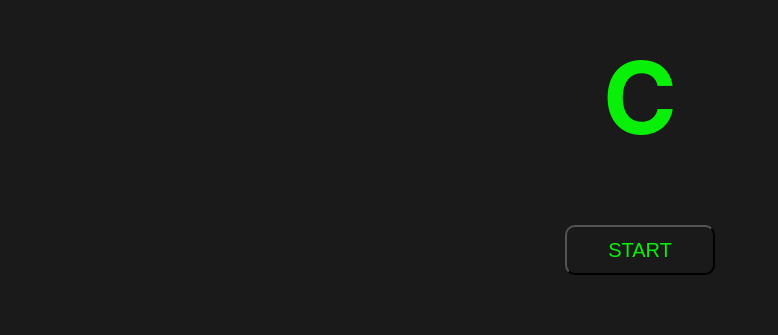
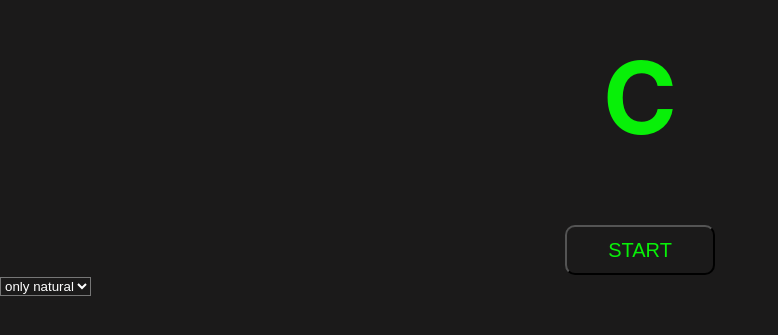
Before and after one commit to brunokian/chords-generator, a React (Create React App) app: page / in a window 1280 px wide. Shown: the part 213-548 px from the top of the page, without its empty margins (0-778 px from the left). Built offline with nearby package versions, Linux system fonts and the light colour scheme.

Commit message:
logica de seleção dos tipos de acordes(natural, acidentes)

```diff
--- a/src/App.css
+++ b/src/App.css
@@ -31,3 +31,7 @@ button:hover {
 button:active {
   color: white
 }
+
+select {
+  color: white;
+}
--- a/src/App.js
+++ b/src/App.js
@@ -1,27 +1,36 @@
 import { useEffect, useState } from 'react';
 import './App.css';
-import chordsList from './Datas';
+import { naturalChords, flatChords, sharpChords } from './Datas';
 
 function App() {
   const [chord, setChord] = useState('C')
+  const [selectChords, setSelectChords] = useState('')
   const [hasStarted, setHasStarted] = useState(false)
   const [intervalId, setIntervalId] = useState(null)
 
-  const randomChords = () => {
-    const index = Math.floor(Math.random() * chordsList.length)
-    // console.log(chordsList[index]);
-    const newChord = chordsList[index]
+  const randomChords = (arrayChords) => {
+    const index = Math.floor(Math.random() * arrayChords.length)
+    console.log(arrayChords);
+    const newChord = arrayChords[index]
     if (newChord !== chord) {
       setChord(newChord)
       return newChord
     } else {
-      randomChords()
+      randomChords(arrayChords)
     }
   }
 
   const chordsGenerator = () => {
-    // console.log(randomChords());
-    return randomChords()
+    if (selectChords === 'flat') {
+      return randomChords(naturalChords.concat(flatChords))
+    }
+    if (selectChords === 'sharp') {
+      return randomChords(naturalChords.concat(sharpChords))
+    }
+    if (selectChords === 'all') {
+      return randomChords(naturalChords.concat(sharpChords.concat(flatChords)))
+    }
+    return randomChords(naturalChords)
   }
 
   useEffect(() => {
@@ -41,12 +50,24 @@ function App() {
     }
   }
 
+  const handleSelect = (event) => {
+    setSelectChords(event.target.value)
+  }
+
   return (
     <div>
       <h1>{chord}</h1>
       <button onClick={handleClick}>
         {hasStarted ? 'STOP': 'START'}
       </button>
+
+      <select value={selectChords} onChange={handleSelect}>
+        <option value=''>only natural</option>
+        <option value='flat'>flat</option>
+        <option value='sharp'>sharp</option>
+        <option value='all'>all</option>
+      </select>
+
     </div>
   );
 }
--- a/src/Datas.js
+++ b/src/Datas.js
@@ -1,3 +1,11 @@
-let chordsList = ['C', 'C#', 'D', 'D#', 'E', 'F', 'F#', 'G', 'G#', 'A', 'A#', 'B']
+let naturalChords = ['C', 'D', 'E', 'F', 'G', 'A', 'B']
 
-export default chordsList
+let sharpChords = ['C#', 'D#', 'F#', 'G#', 'A#']
+
+let flatChords = ['Db', 'Eb', 'Gb', 'Ab', 'Bb']
+
+export {
+ naturalChords,
+ sharpChords,
+ flatChords
+}
```
